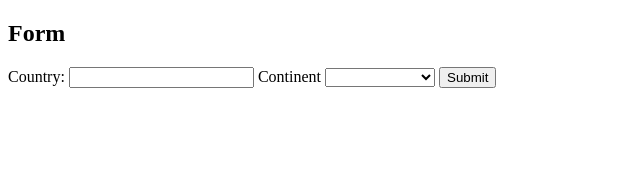
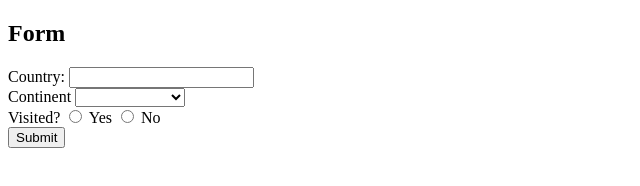
Before and after one commit to gregorcox/week_11-weekend-homework, a plain HTML site: page index.html in a window 1280 px wide. Shown: the whole page, without its empty margins (0-640 px from the left). Drawn offline with Linux system fonts and the light colour scheme.

Commit message:
adds visited radio buttons

```diff
--- a/index.html
+++ b/index.html
@@ -13,6 +13,8 @@
       <label for="country">Country:</label>
       <input type="text" id="country">
 
+      <br>
+
       <label for="continent" class="primary">Continent</label>
           <select id="continent">
             <option value="" disabled selected></option>
@@ -24,6 +26,14 @@
             <option value="Oceania">Oceania</option>
           </select>
 
+      <br>
+
+      <label for="visited">Visited?</label>
+        <input type="radio" name="visited" value="Yes"> Yes
+        <input type="radio" name="visited" value="No"> No
+
+      <br>
+
       <button type="submit" id="submit_name">Submit</button>
 
 
```
